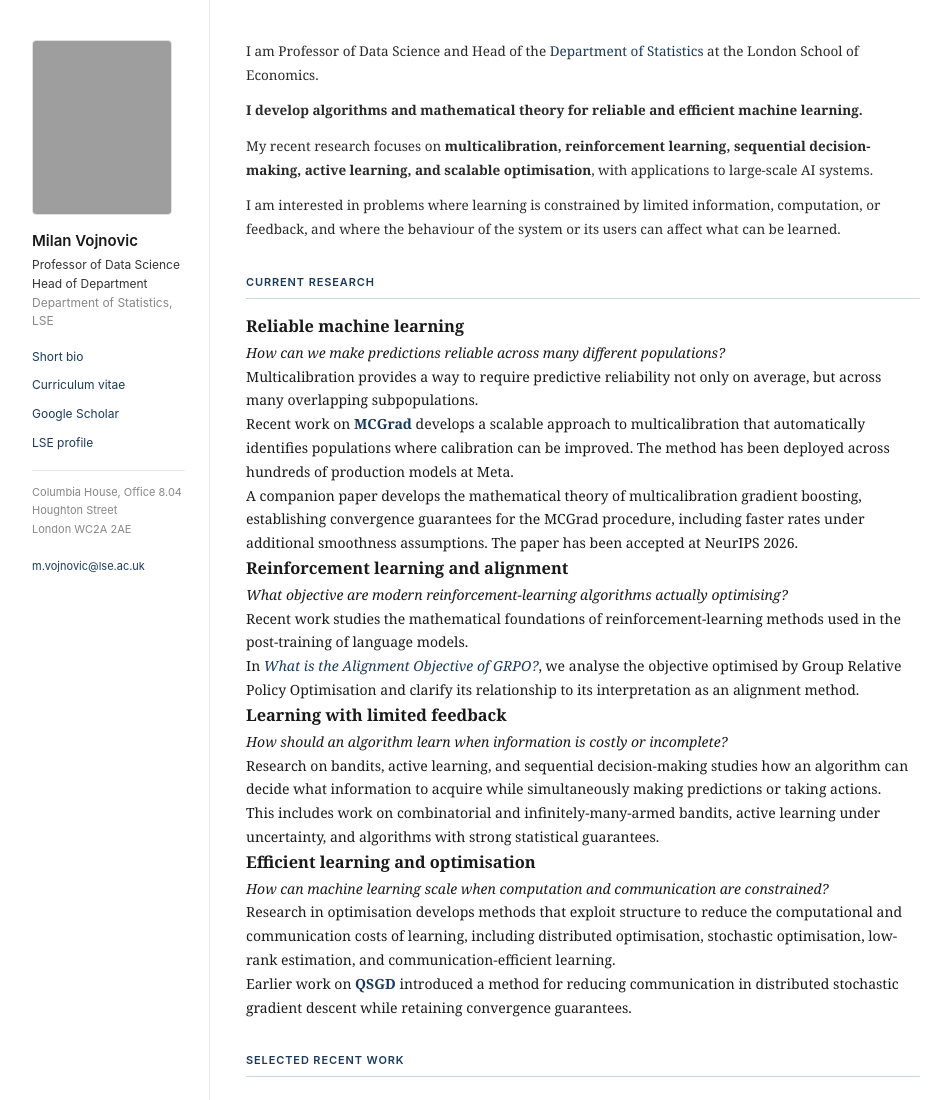
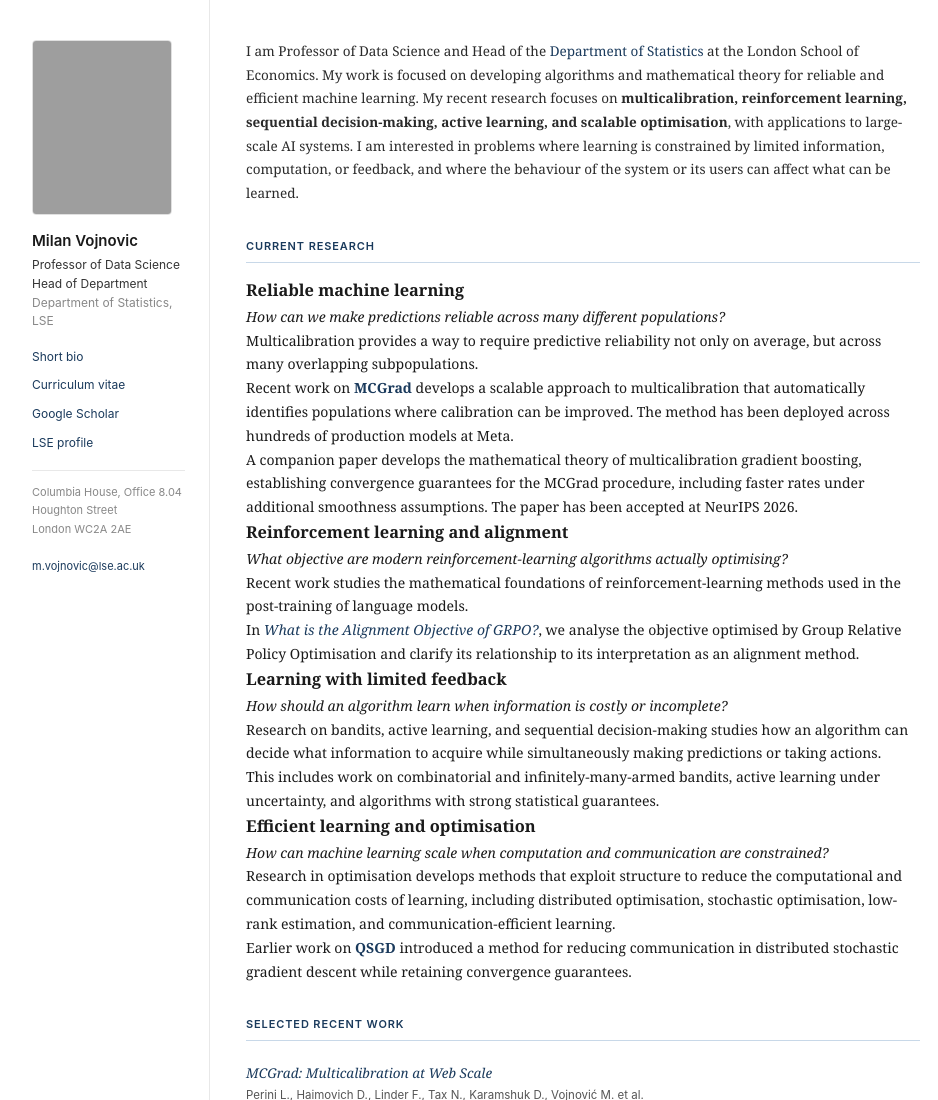
Before and after one commit to milanvojnovic/milanvojnovic.github.io, a plain HTML site: page index.html in a window 1280 px wide. Shown: the top 1100 px of the page, without its empty margins (160-1098 px from the left). Drawn offline with Linux system fonts and the light colour scheme; grey boxes are pictures that could not be loaded.

Commit message:
Update index.html

```diff
--- a/index.html
+++ b/index.html
@@ -37,13 +37,8 @@
 
         <!-- INTRO -->
         <section class="section">
-          <p class="bio">I am Professor of Data Science and Head of the <a href="https://www.lse.ac.uk/statistics">Department of Statistics</a> at the London School of Economics.</p>
-
-          <p class="bio"><strong>I develop algorithms and mathematical theory for reliable and efficient machine learning.</strong></p>
-
-          <p class="bio">My recent research focuses on <strong>multicalibration, reinforcement learning, sequential decision-making, active learning, and scalable optimisation</strong>, with applications to large-scale AI systems.</p>
-
-          <p class="bio">I am interested in problems where learning is constrained by limited information, computation, or feedback, and where the behaviour of the system or its users can affect what can be learned.</p>
+          <p class="bio">I am Professor of Data Science and Head of the <a href="https://www.lse.ac.uk/statistics">Department of Statistics</a> at the London School of Economics.
+            My work is focused on developing algorithms and mathematical theory for reliable and efficient machine learning. My recent research focuses on <strong>multicalibration, reinforcement learning, sequential decision-making, active learning, and scalable optimisation</strong>, with applications to large-scale AI systems. I am interested in problems where learning is constrained by limited information, computation, or feedback, and where the behaviour of the system or its users can affect what can be learned.
         </section>
 
         <!-- RESEARCH -->
```
